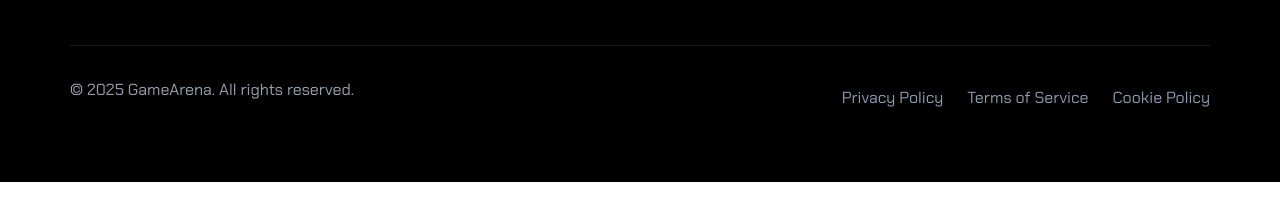
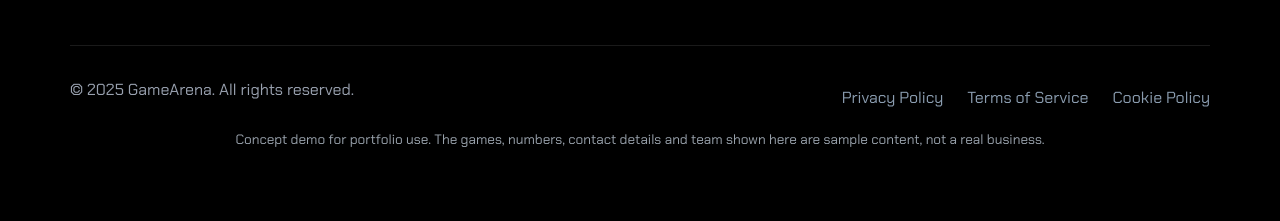
Before and after one commit to Mkhaled-Ahmed/game_arena, a plain HTML site: page index.html in a window 1280 px wide. Shown: the part 5207-5428 px from the top of the page. Before the commit the page ends 5389 px from the top, so only its background shows below. Drawn offline with Linux system fonts and the light colour scheme; a web font is replaced by a local one.

Commit message:
Add concept demo notice

```diff
--- a/index.html
+++ b/index.html
@@ -789,6 +789,7 @@
                 </div>
             </div>
         </div>
+    <p class="concept-note">Concept demo for portfolio use. The games, numbers, contact details and team shown here are sample content, not a real business.</p>
     </footer>
 
     <!-- ==================== SCRIPTS ==================== -->
```
